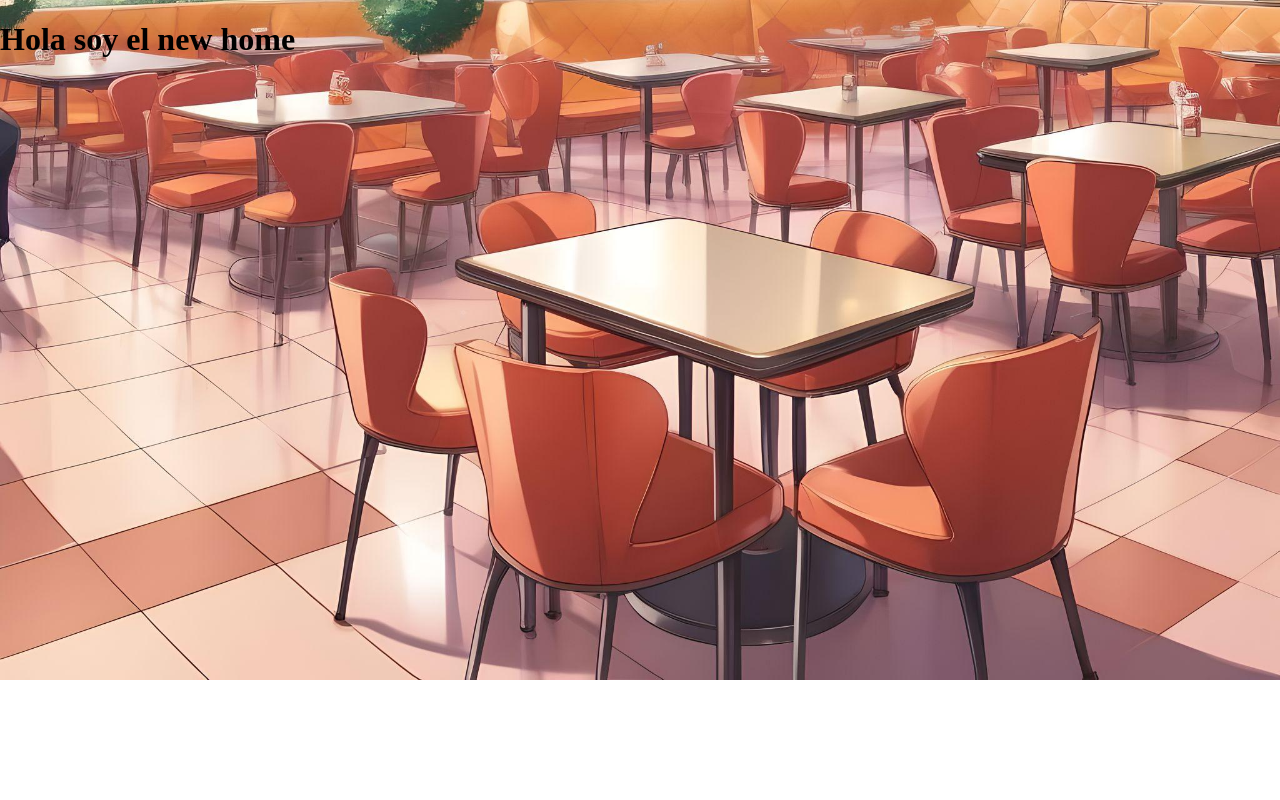
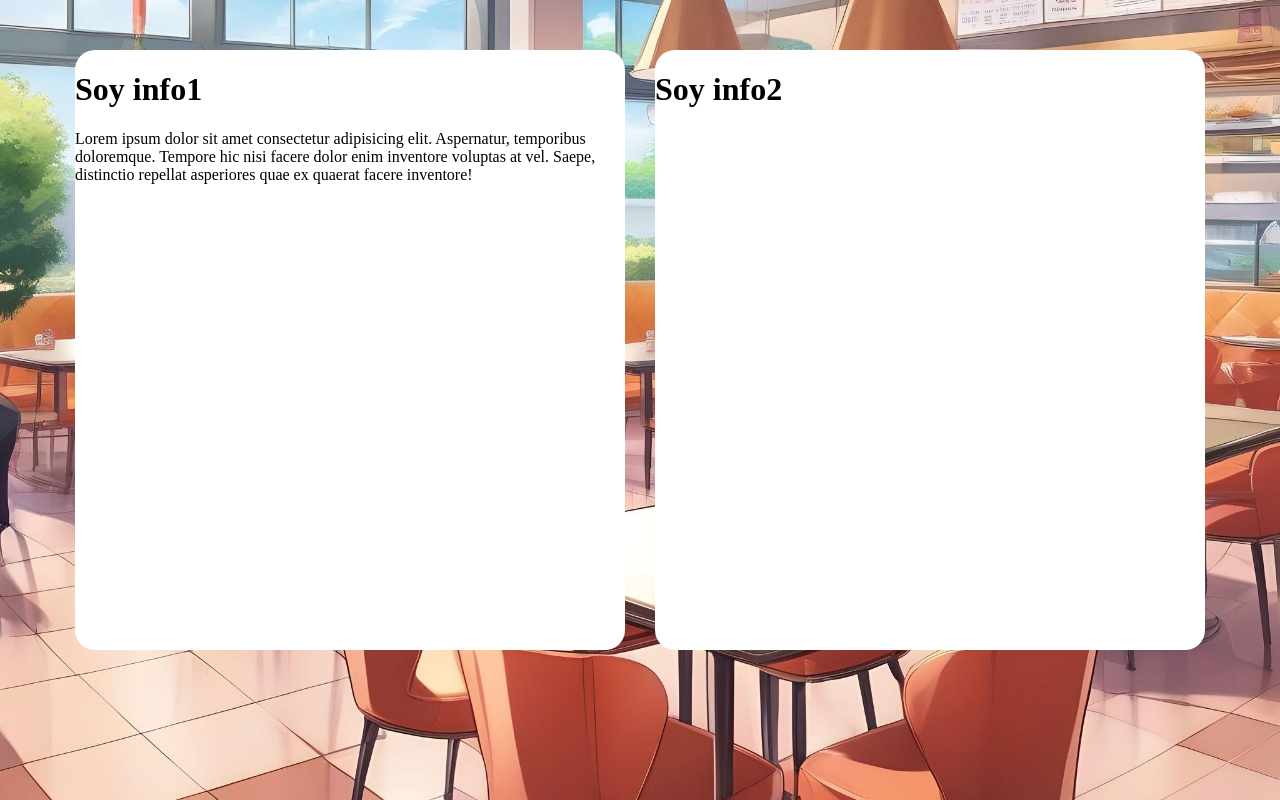
Before and after one commit to luismiguelga/Portafolio, a Vue app: page / in a window 1280 px wide. Built offline with nearby package versions, Linux system fonts and the light colour scheme; what quasar would draw is missing.

Commit message:
Cambios rama

```diff
--- a/index.html
+++ b/index.html
@@ -2,7 +2,7 @@
 <html lang="en">
   <head>
     <meta charset="UTF-8" />
-    <link rel="icon" type="image/svg+xml" href="/vite.svg" />
+    <link rel="icon" type="image/svg+xml" href="" />
     <meta name="viewport" content="width=device-width, initial-scale=1.0" />
     <title>Portafolio</title>
   </head>
--- a/src/components/home.vue
+++ b/src/components/home.vue
@@ -1,4 +1,40 @@
 <template>
-    <h1>Hola soy el new home</h1>
-    <div class="info1"></div>
+    <div class="og">
+        <div class="info1">
+            <h1>Soy info1</h1>
+            <p>Lorem ipsum dolor sit amet consectetur adipisicing elit. Aspernatur, temporibus doloremque. Tempore hic nisi facere dolor enim inventore voluptas at vel. Saepe, distinctio repellat asperiores quae ex quaerat facere inventore!</p>
+        </div>
+        <div class="info2">
+            <h1>Soy info2</h1>
+        </div>
+    </div>
 </template>
+
+
+<style>
+body {
+    display: flex;
+    justify-content: center;
+    margin: 0px;
+}
+
+.info1 {
+    background-color: white;
+    height: 600px;
+    width: 550px;
+    border-radius: 20px;
+}
+.og{
+    display: flex;
+    gap: 30px;
+    margin-top: 50px;
+}
+
+.info2 {
+    background-color: white;
+    height: 600px;
+    width: 550px;
+    border-radius: 20px;
+    display: flex;
+}
+</style>
```
